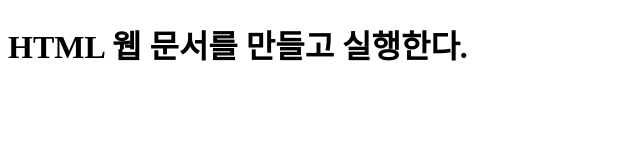
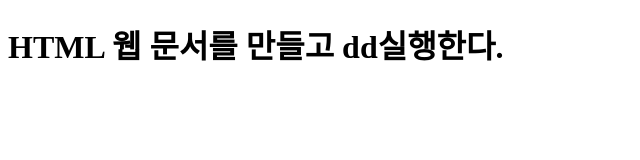
Before and after one commit to LimeTree0/Web, a plain HTML site: page basicHTML.html in a window 1280 px wide. Shown: the whole page, without its empty margins (0-640 px from the left). Drawn offline with Linux system fonts and the light colour scheme.

Commit message:
First commit

```diff
--- a/basicHTML.html
+++ b/basicHTML.html
@@ -5,6 +5,6 @@
     </head>
 
     <body>
-        <h1> HTML 웹 문서를 만들고 실행한다.</h1>
+        <h1> HTML 웹 문서를 만들고 dd실행한다.</h1>
     </body>
 </html>
```
